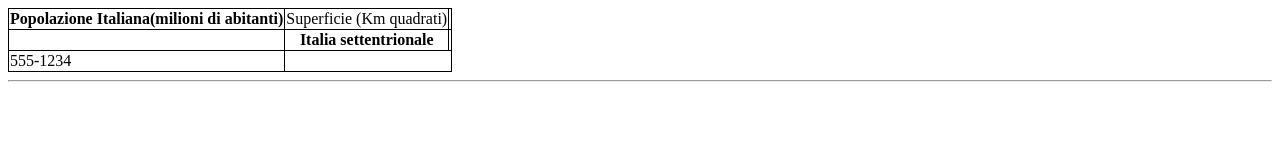
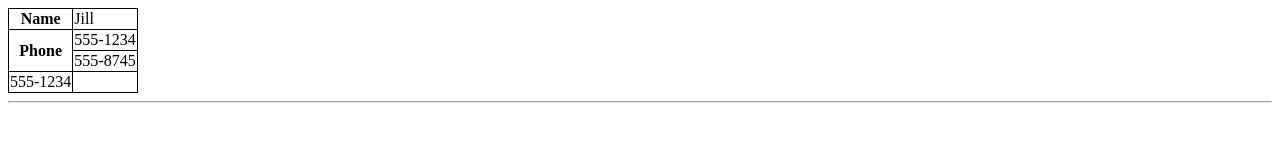
Before and after one commit to r22-4ar-da/r22-4ar-da.github.io, a plain HTML site: page Esercizi/es3.html in a window 1280 px wide. Drawn offline with Linux system fonts and the light colour scheme.

Commit message:
Update es3.html

```diff
--- a/Esercizi/es3.html
+++ b/Esercizi/es3.html
@@ -13,20 +13,19 @@ table, th, td {
 
 <table>
   <tr>
-    <th>Popolazione Italiana(milioni di abitanti) </th>
-    <td>Superficie (Km quadrati)</td>
+    <th>Name</th>
+    <td>Jill</td>
   </tr>
   <tr>
-    <td><th>Italia settentrionale<th></td>
-
-
+    <th rowspan="2">Phone</th>
+    <td>555-1234</td>
+  </tr>
+  <tr>
+    <td>555-8745</td>
   </tr>
   <tr>
     <td>555-1234</td>
   </tr>
 </table>
 
-
-</table>
-
 <hr/>
```
